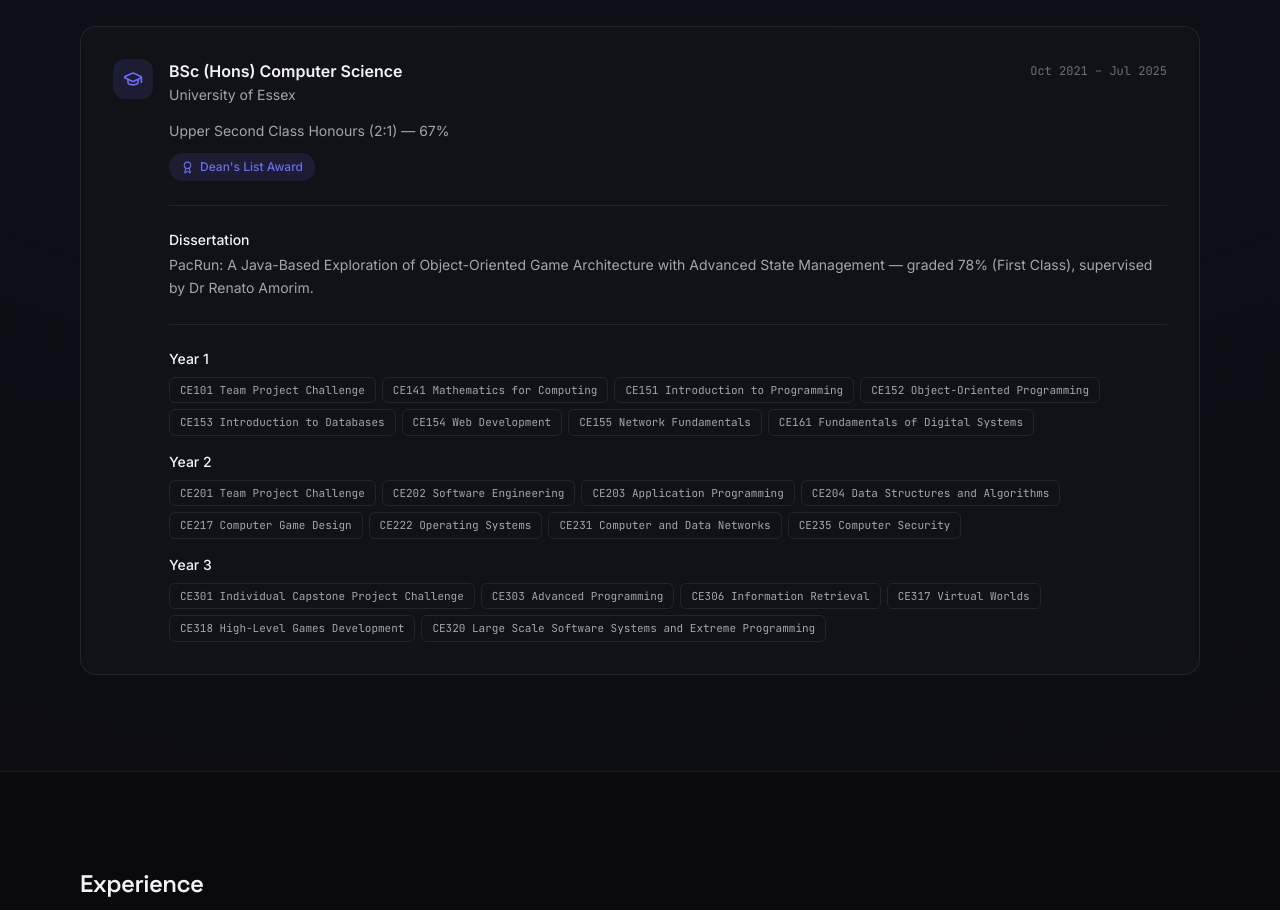
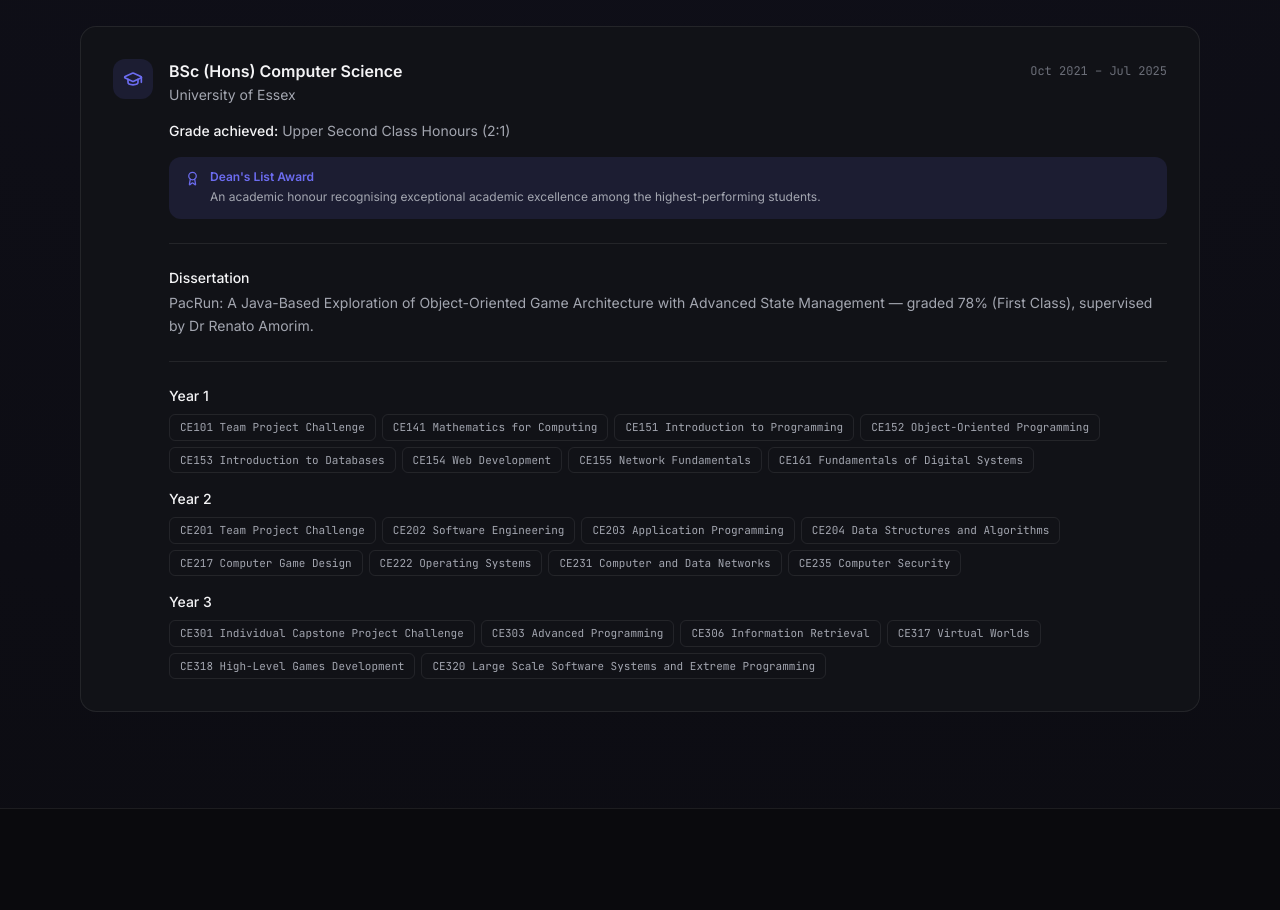
Before and after one commit to Kishanr19/Kishanr19.github.io, a React (Vite) app: page / in a window 1280 px wide. Shown: the part 1360-2270 px from the top of the page. Built offline with nearby package versions, Linux system fonts and the light colour scheme.

Commit message:
Clean up grade display and add Dean's List description

```diff
--- a/src/components/Education.jsx
+++ b/src/components/Education.jsx
@@ -29,11 +29,18 @@
                 </span>
               </div>
 
-              <p className="text-sm text-ink-soft mt-4">{education.grade}</p>
+              <p className="text-sm text-ink-soft mt-4">
+                <span className="text-ink font-medium">Grade achieved:</span> {education.grade}
+              </p>
 
-              <div className="mt-3 inline-flex items-center gap-1.5 text-xs font-medium px-3 py-1.5 rounded-full bg-accent-soft text-accent">
-                <Award size={13} />
-                {education.honors}
+              <div className="mt-4 flex items-start gap-2.5 rounded-xl bg-accent-soft px-4 py-3">
+                <Award size={15} className="text-accent shrink-0 mt-0.5" />
+                <div>
+                  <p className="text-xs font-semibold text-accent">{education.honors}</p>
+                  <p className="text-xs text-ink-soft mt-0.5 leading-relaxed">
+                    {education.honorsDescription}
+                  </p>
+                </div>
               </div>
 
               <div className="mt-6 pt-6 border-t border-base-border">
--- a/src/data.js
+++ b/src/data.js
@@ -142,7 +142,9 @@
 export const education = {
   degree: 'BSc (Hons) Computer Science',
   institution: 'University of Essex',
-  grade: 'Upper Second Class Honours (2:1) — 67%',
+  grade: 'Upper Second Class Honours (2:1)',
+  honorsDescription:
+    'An academic honour recognising exceptional academic excellence among the highest-performing students.',
   dates: 'Oct 2021 – Jul 2025',
   honors: "Dean's List Award",
   dissertation: {
```
